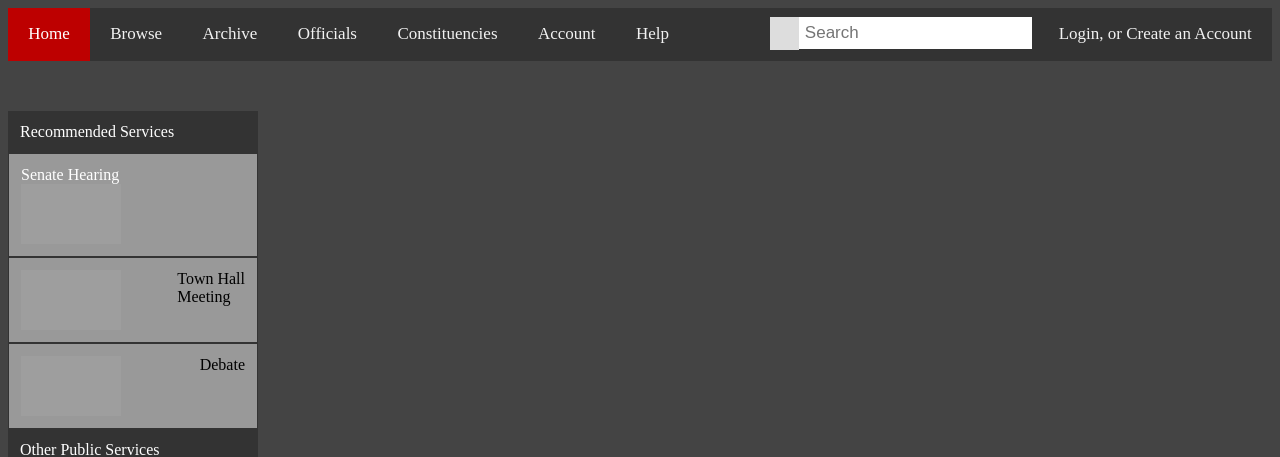
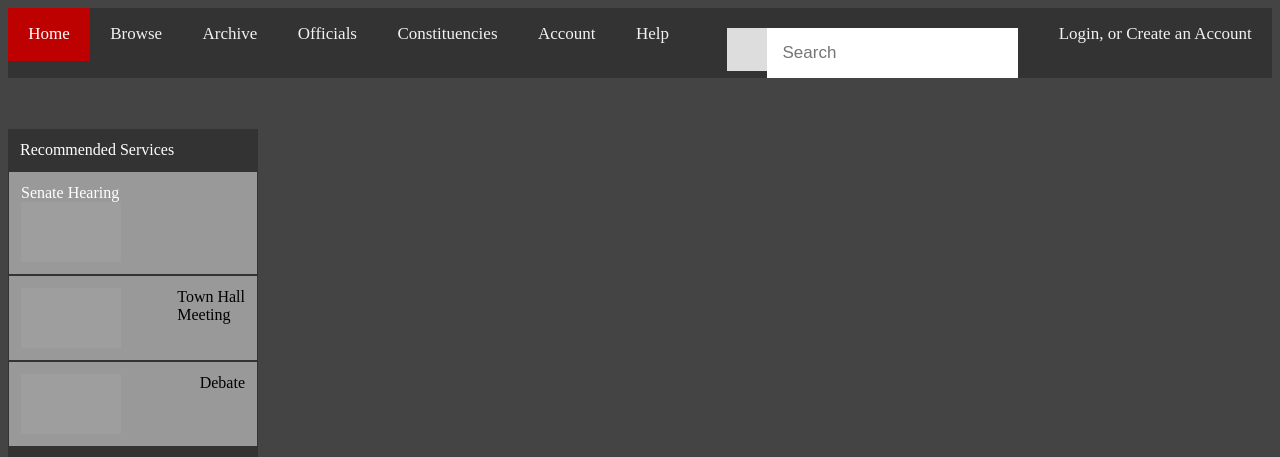
Before and after one commit to tarkin96/4140Spring2018, a PHP site: page /home_page.php in a window 1280 px wide. Shown: the top 457 px of the page. Run offline with PHP 8.4, Linux system fonts and the light colour scheme; some web fonts are replaced; grey boxes are pictures that could not be loaded.

Commit message:
changed css #19

```diff
--- a/files/mystyles.css
+++ b/files/mystyles.css
@@ -34,17 +34,17 @@
 
 .topnav input[type=text] {
     float: right;
-    padding: 0.5%;
+    padding: 15px;
     border: none;
-    margin-top: 0.7%;
-    margin-right: 0.5%;
+    margin-top: 20px;
+    margin-right: 20px;
     font-size: 17px;
 }
 
 .topnav button {
   float: right;
-  padding: 0.8% 0.7%;
-  margin-top: 0.7%;
+  padding: 15px;
+  margin-top: 20px;
   margin-right: 0px;
   background: #ddd;
   border: none;
```
